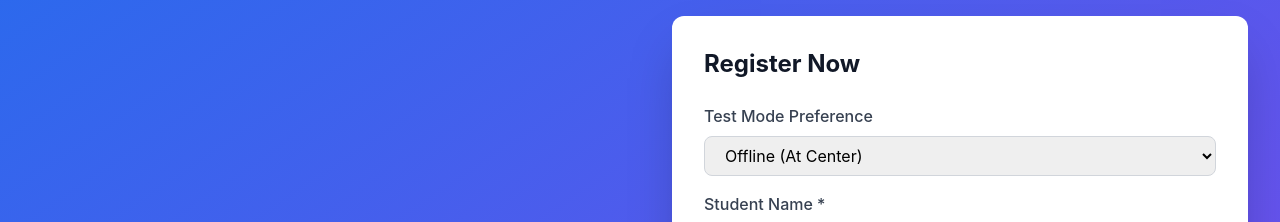
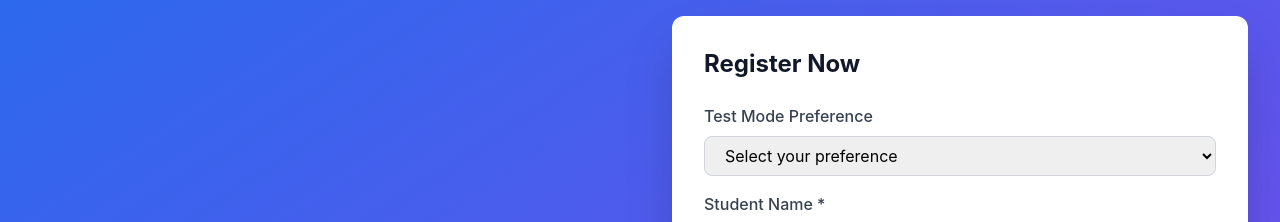
Before and after one commit to rjyogesh91/CBSE_MATHS_10, a React (Vite) app: page / in a window 1280 px wide. Shown: the part 4180-4402 px from the top of the page. Built offline with nearby package versions, Linux system fonts and the light colour scheme.

Commit message:
Updated App.tsx

```diff
--- a/src/App.tsx
+++ b/src/App.tsx
@@ -541,8 +541,10 @@ function App() {
                     onChange={(e) => setFormData(prev => ({ ...prev, testMode: e.target.value }))}
                     className="w-full px-4 py-2 border border-gray-300 rounded-lg focus:ring-2 focus:ring-blue-500 focus:border-blue-500"
                   >
+                    <option value="">Select your preference</option>
                     <option value="offline">Offline (At Center)</option>
                     <option value="online">Online (From Home)</option>
+                    <option value="fasttrack">FastTrack Batch (Sat-Sun 4:30-7:30 PM)</option>
                   </select>
                 </div>
                 <div>
```
